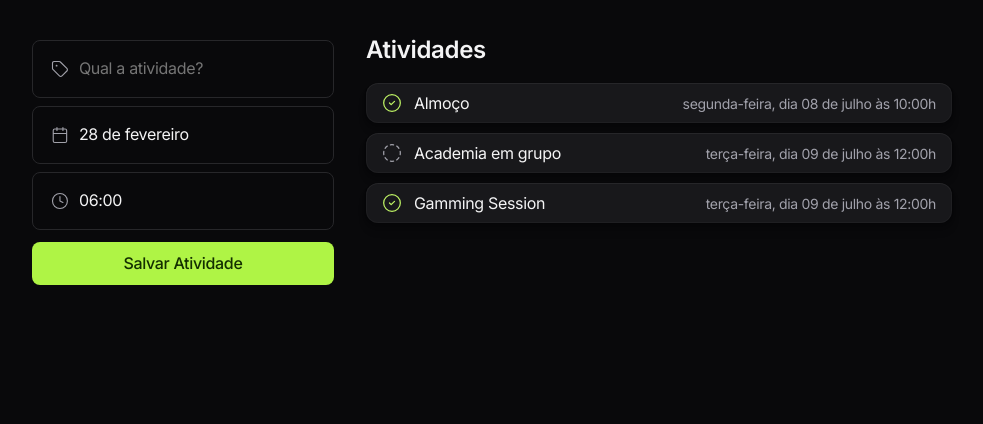
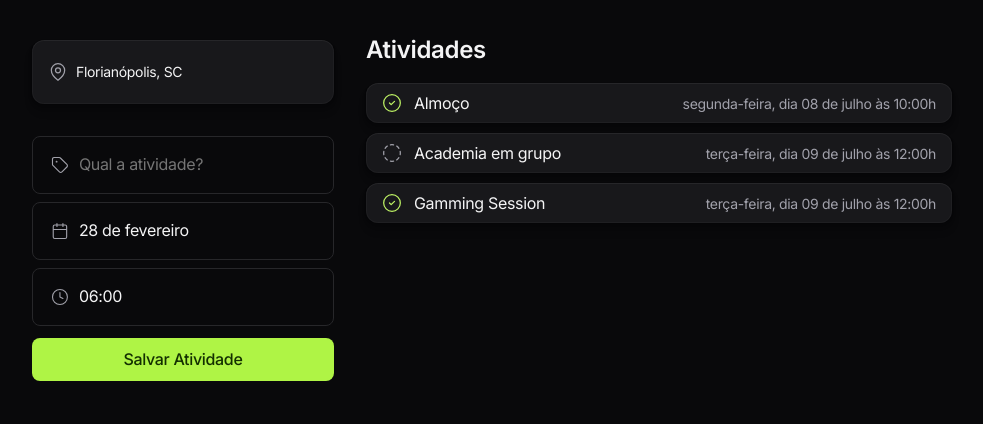
Before and after one commit to DanielNAlves/NLW-Journey-Planejador-de-viagem, a plain HTML site: page pages/index.html in a window 1280 px wide. Shown: the whole page, without its empty margins (148-1131 px from the left). Drawn offline with nearby package versions, Linux system fonts and the light colour scheme.

Commit message:
criado carg-bg index.html

```diff
--- a/pages/index.html
+++ b/pages/index.html
@@ -14,6 +14,32 @@
     </script>
     <div id="app">
       <form onsubmit="salvarAtividade(event)">
+        <div id="place" class="card-bg">
+          <svg
+            width="20"
+            height="20"
+            viewBox="0 0 20 20"
+            fill="none"
+            xmlns="http://www.w3.org/2000/svg"
+          >
+            <path
+              d="M16.6666 8.33334C16.6666 13.3333 9.99992 18.3333 9.99992 18.3333C9.99992 18.3333 3.33325 13.3333 3.33325 8.33334C3.33325 6.56523 4.03563 4.86954 5.28587 3.61929C6.53612 2.36905 8.23181 1.66667 9.99992 1.66667C11.768 1.66667 13.4637 2.36905 14.714 3.61929C15.9642 4.86954 16.6666 6.56523 16.6666 8.33334Z"
+              stroke="#A1A1AA"
+              stroke-width="1.25"
+              stroke-linecap="round"
+              stroke-linejoin="round"
+            />
+            <path
+              d="M9.99992 10.8333C11.3806 10.8333 12.4999 9.71405 12.4999 8.33334C12.4999 6.95263 11.3806 5.83334 9.99992 5.83334C8.61921 5.83334 7.49992 6.95263 7.49992 8.33334C7.49992 9.71405 8.61921 10.8333 9.99992 10.8333Z"
+              stroke="#A1A1AA"
+              stroke-width="1.25"
+              stroke-linecap="round"
+              stroke-linejoin="round"
+            />
+          </svg>
+
+          Florianópolis, SC
+        </div>
         <div class="fields">
           <div class="field-wrapper">
             <svg
```
